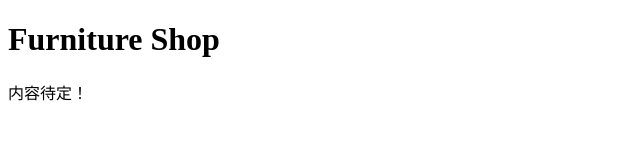
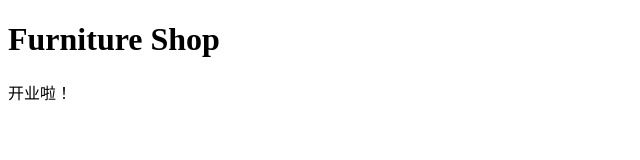
Before and after one commit to tjustb17515704/2-Furniture-Shop, a plain HTML site: page html/index.html in a window 1280 px wide. Shown: the full height of the page, 0-640 px from the left. Drawn offline with Linux system fonts and the light colour scheme.

Commit message:
branch17515718 update

```diff
--- a/html/index.html
+++ b/html/index.html
@@ -8,7 +8,7 @@
 <body>
     <header>
        <h1>Furniture Shop</h1>
-       <p>内容待定！</p>
+       <p>开业啦！</p>
     </header>
 </body>
 </html>
```
Also changed, not shown: 1 other file.
